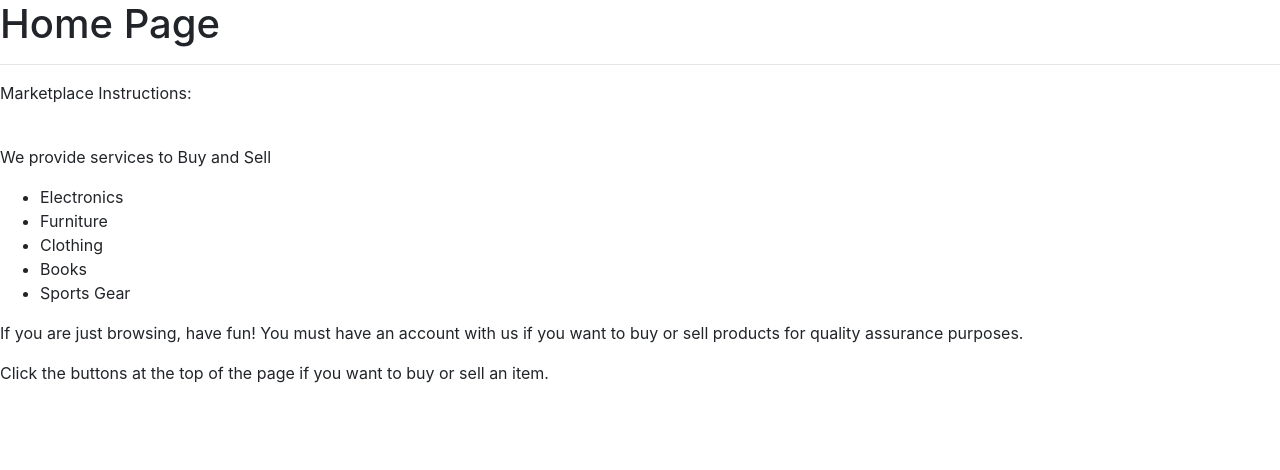
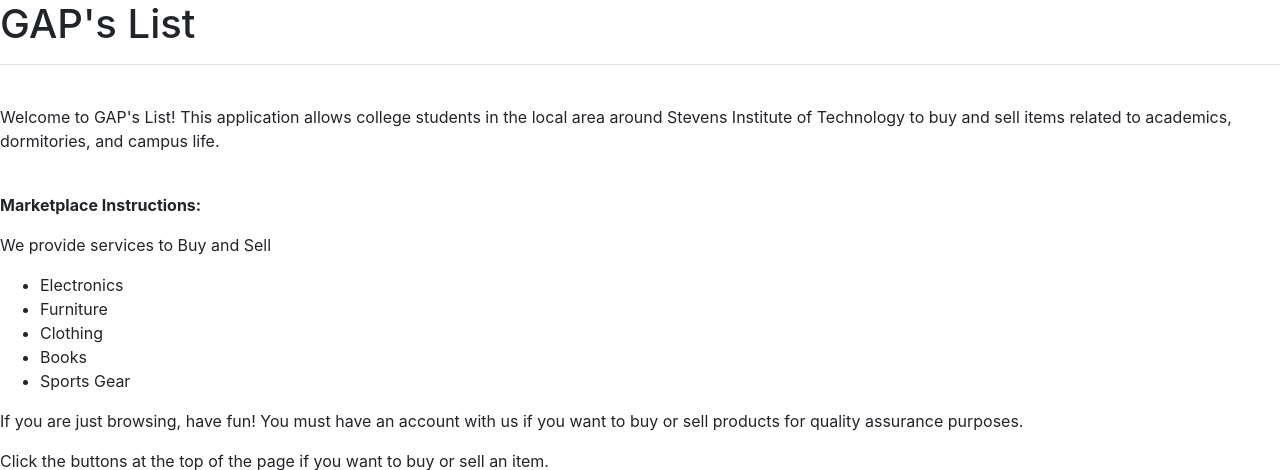
Before and after one commit to Arceus1ooo/Exchange4Students, a Flask app: page / in a window 1280 px wide. Shown: the part 56-526 px from the top of the page. Run offline with Flask 2, Linux system fonts and the light colour scheme; some libraries are stand-ins or nearby versions.

Commit message:
changed html text

```diff
--- a/templates/base.html
+++ b/templates/base.html
@@ -7,6 +7,7 @@
     <link rel="stylesheet" href="https://stackpath.bootstrapcdn.com/bootstrap/4.5.2/css/bootstrap.min.css"
     integrity="sha384-JcKb8q3iqJ61gNV9KGb8thSsNjpSL0n8PARn9HuZOnIxN0hoP+VmmDGMN5t9UJ0Z" crossorigin="anonymous">
     <script src="{{url_for('static', filename='js/main.js')}}"></script>
+    <title>GAP's List</title>
     {% block head %} {% endblock %}
 </head>
 <body>
--- a/templates/index.html
+++ b/templates/index.html
@@ -1,7 +1,7 @@
 {% extends 'base.html' %}
 
 {% block head %}
-<title>GAP's List</title>
+
 {% endblock %}
 
 {% block body %}
@@ -16,9 +16,16 @@
     </ul>
   </nav>
 
-<h1>Home Page</h1>
-<hr>
-<p>Marketplace Instructions:</p><br>
+<h1>GAP's List</h1>
+<hr><br>
+<p>
+  Welcome to GAP's List! This application allows college
+  students in the local area around Stevens Institute of Technology
+  to buy and sell items related to academics, dormitories,
+  and campus life.
+</p>
+<br>
+<p><strong>Marketplace Instructions:</strong></p>
 <p>We provide services to Buy and Sell</p>
 <ul>
     <li>Electronics</li>
```
